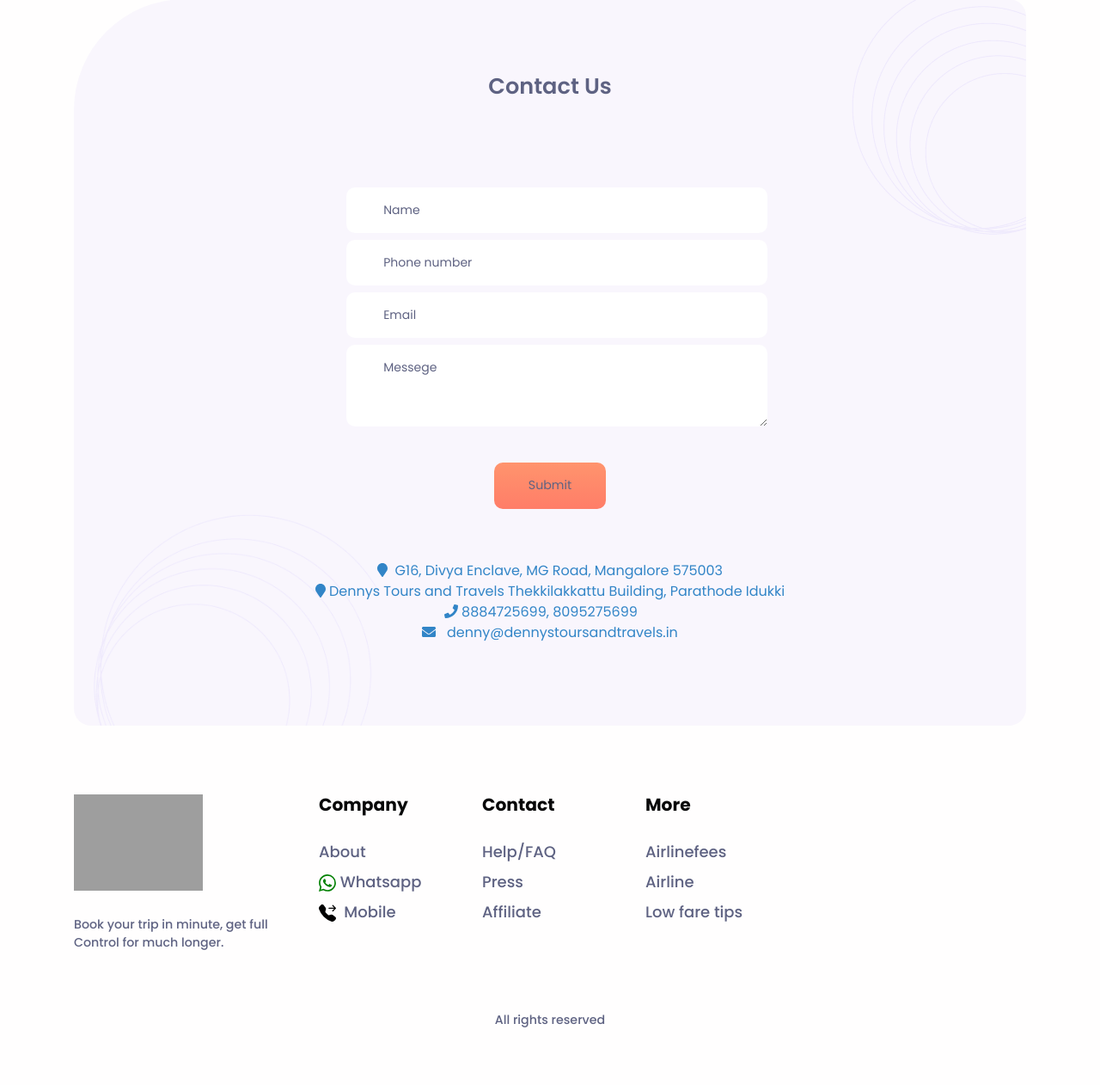
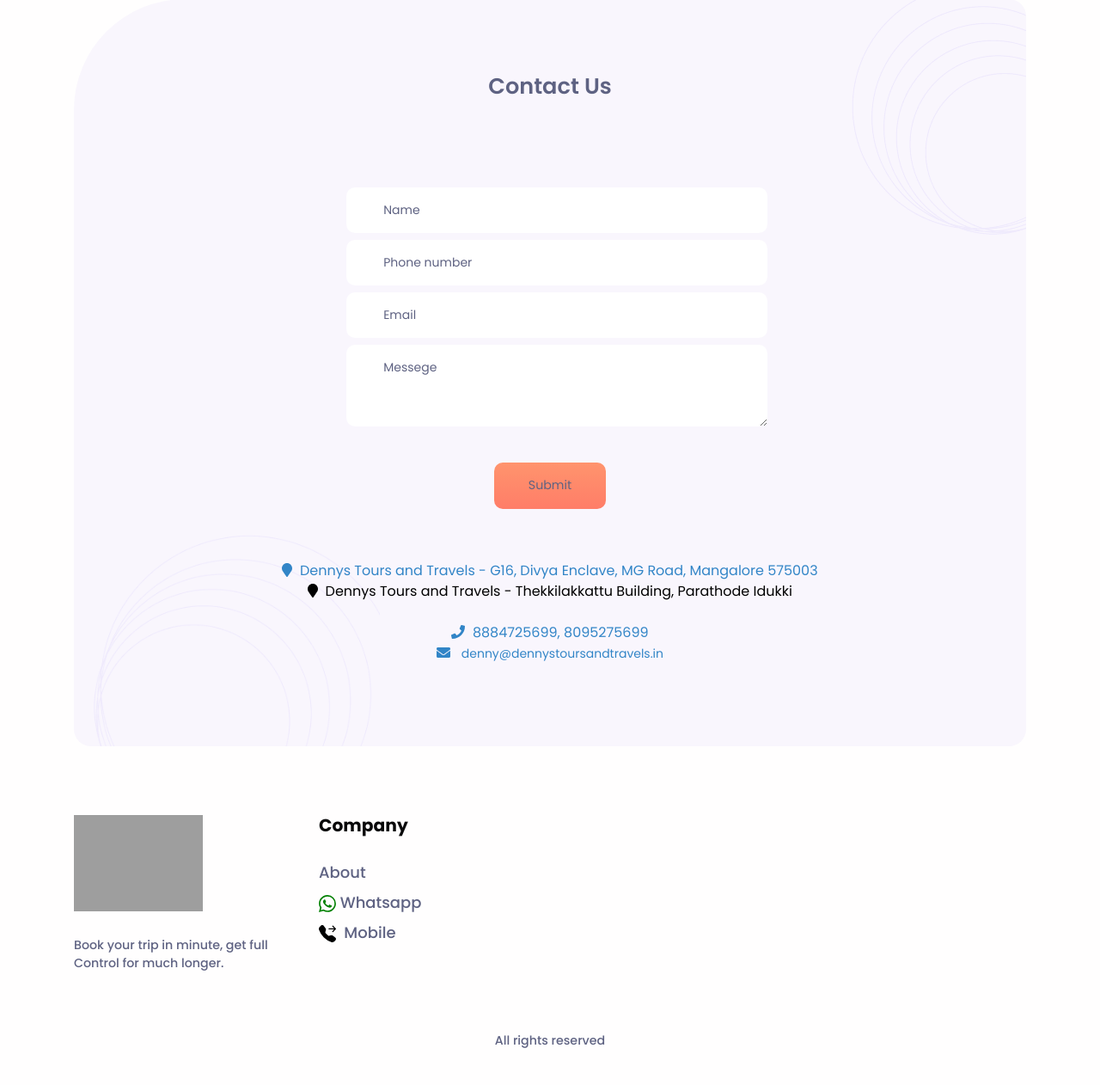
Before and after one commit to abhi7745/driver_management_django, a Django app: page / in a window 1280 px wide. Shown: the part 2291-3553 px from the top of the page at 86% size. Before the commit the page ends 3486 px from the top, so only its background shows below. Run offline with Django 3.2, Linux system fonts and the light colour scheme; some libraries are stand-ins or nearby versions; some web fonts are replaced; grey boxes are pictures that could not be loaded.

Commit message:
Home page-->(whatsapp link and address) updated

```diff
--- a/templates/home/index.html
+++ b/templates/home/index.html
@@ -476,12 +476,16 @@
 
               </div>
             </div>
-            <p style="margin-top: 50px;color:#3285C7;">
-              <i class="fa fa-map-marker" aria-hidden="true"></i>&nbsp; G16, Divya Enclave, MG Road, Mangalore 575003
-              <br><i class="fa fa-map-marker" aria-hidden="true"></i>&nbsp;Dennys Tours and Travels Thekkilakkattu Building, Parathode Idukki
-              <br><i class="fa fa-phone" aria-hidden="true"></i>&nbsp;8884725699,
-              8095275699&nbsp;&nbsp;&nbsp;&nbsp;&nbsp;
-              <br><i class="fa fa-envelope" aria-hidden="true"></i> &nbsp; <a style="color:#3285C7;" href="mailto:denny@dennystoursandtravels.in">denny@dennystoursandtravels.in</a>
+            <p style="margin-top: 50px;">
+              <span style="color:#3285C7;"><i class="fa fa-map-marker" aria-hidden="true"></i>&nbsp; Dennys Tours and Travels - G16, Divya Enclave, MG Road, Mangalore 575003 </span>
+              <br>
+              <span style="color:black;"><i class="fa fa-map-marker" aria-hidden="true"></i>&nbsp; Dennys Tours and Travels - Thekkilakkattu Building, Parathode Idukki </span>
+              <br><br>
+              <i style="color:#3285C7;" class="fa fa-phone" aria-hidden="true"></i>&nbsp;
+              <a href="tel:8884725699" style="color:#3285C7;">8884725699,</a>
+              <a href="tel:8095275699" style="color:#3285C7;">8095275699</a>
+              <br>
+              <i style="color:#3285C7;" class="fa fa-envelope" aria-hidden="true"></i> &nbsp; <a style="color:#3285C7;font-size:14px" href="mailto:denny@dennystoursandtravels.in">denny@dennystoursandtravels.in</a>
 
             </p>
           </div>
@@ -507,7 +511,7 @@
               <ul class="list-unstyled mb-0">
                 <li class="mb-2"><a class="link-900 fs-1 fw-medium text-decoration-none" href="#about us">About</a></li>
                 <li class="mb-2">
-                  <a class="link-900 fs-1 fw-medium text-decoration-none" href="https://wa.me/8884725699">
+                  <a class="link-900 fs-1 fw-medium text-decoration-none" target="_blank" href="https://wa.me/918884725699">
                     <svg xmlns="http://www.w3.org/2000/svg" style="color:green;" width="20" height="20" fill="currentColor" class="bi bi-whatsapp" viewBox="0 0 16 16">
                       <path d="M13.601 2.326A7.854 7.854 0 0 0 7.994 0C3.627 0 .068 3.558.064 7.926c0 1.399.366 2.76 1.057 3.965L0 16l4.204-1.102a7.933 7.933 0 0 0 3.79.965h.004c4.368 0 7.926-3.558 7.93-7.93A7.898 7.898 0 0 0 13.6 2.326zM7.994 14.521a6.573 6.573 0 0 1-3.356-.92l-.24-.144-2.494.654.666-2.433-.156-.251a6.56 6.56 0 0 1-1.007-3.505c0-3.626 2.957-6.584 6.591-6.584a6.56 6.56 0 0 1 4.66 1.931 6.557 6.557 0 0 1 1.928 4.66c-.004 3.639-2.961 6.592-6.592 6.592zm3.615-4.934c-.197-.099-1.17-.578-1.353-.646-.182-.065-.315-.099-.445.099-.133.197-.513.646-.627.775-.114.133-.232.148-.43.05-.197-.1-.836-.308-1.592-.985-.59-.525-.985-1.175-1.103-1.372-.114-.198-.011-.304.088-.403.087-.088.197-.232.296-.346.1-.114.133-.198.198-.33.065-.134.034-.248-.015-.347-.05-.099-.445-1.076-.612-1.47-.16-.389-.323-.335-.445-.34-.114-.007-.247-.007-.38-.007a.729.729 0 0 0-.529.247c-.182.198-.691.677-.691 1.654 0 .977.71 1.916.81 2.049.098.133 1.394 2.132 3.383 2.992.47.205.84.326 1.129.418.475.152.904.129 1.246.08.38-.058 1.171-.48 1.338-.943.164-.464.164-.86.114-.943-.049-.084-.182-.133-.38-.232z"/>
                     </svg>
@@ -524,22 +528,23 @@
                 </li>
               </ul>
             </div>
-            <div class="col-lg-2 col-md-4 mb-4 mb-lg-0 order-lg-2 order-md-3">
+
+            {% comment %} <div class="col-lg-2 col-md-4 mb-4 mb-lg-0 order-lg-2 order-md-3">
               <h4 class="footer-heading-color fw-bold font-sans-serif mb-3 mb-lg-4">Contact</h4>
               <ul class="list-unstyled mb-0">
                 <li class="mb-2"><a class="link-900 fs-1 fw-medium text-decoration-none" href="#!">Help/FAQ</a></li>
                 <li class="mb-2"><a class="link-900 fs-1 fw-medium text-decoration-none" href="#!">Press</a></li>
                 <li class="mb-2"><a class="link-900 fs-1 fw-medium text-decoration-none" href="#!">Affiliate</a></li>
               </ul>
-            </div>
-            <div class="col-lg-2 col-md-4 mb-4 mb-lg-0 order-lg-3 order-md-4">
+            </div> {% endcomment %}
+            {% comment %} <div class="col-lg-2 col-md-4 mb-4 mb-lg-0 order-lg-3 order-md-4">
               <h4 class="footer-heading-color fw-bold font-sans-serif mb-3 mb-lg-4">More</h4>
               <ul class="list-unstyled mb-0">
                 <li class="mb-2"><a class="link-900 fs-1 fw-medium text-decoration-none" href="#!">Airlinefees</a></li>
                 <li class="mb-2"><a class="link-900 fs-1 fw-medium text-decoration-none" href="#!">Airline</a></li>
                 <li class="mb-2"><a class="link-900 fs-1 fw-medium text-decoration-none" href="#!">Low fare tips</a></li>
               </ul>
-            </div>
+            </div> {% endcomment %}
             <!-- <div class="col-lg-3 col-md-5 col-12 mb-4 mb-md-6 mb-lg-0 order-lg-4 order-md-1">
               <div class="icon-group mb-4"> <a class="text-decoration-none icon-item shadow-social" id="facebook" href="#!"><i class="fab fa-facebook-f"> </i></a><a class="text-decoration-none icon-item shadow-social" id="instagram" href="#!"><i class="fab fa-instagram"> </i></a><a class="text-decoration-none icon-item shadow-social" id="twitter" href="#!"><i class="fab fa-twitter"> </i></a></div>
               <h4 class="fw-medium font-sans-serif text-secondary mb-3">Discover our app</h4>
@@ -562,7 +567,7 @@
     <!-- ===============================================-->
 
     <!-- floating whatsapp button -->
-    <a href="https://wa.me/8884725699" style="text-decoration:none;z-index: 99999;" class="float">
+    <a href="https://wa.me/918884725699" target="_blank" style="text-decoration:none;z-index: 99999;" class="float">
       <i style="height:30px;width:30px;" class="fab fa-whatsapp my-float" ></i>
     </a>
 
```
